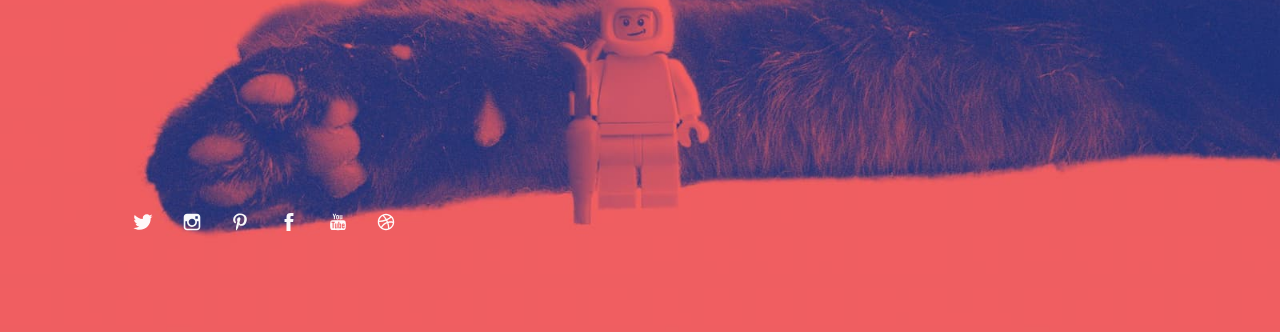
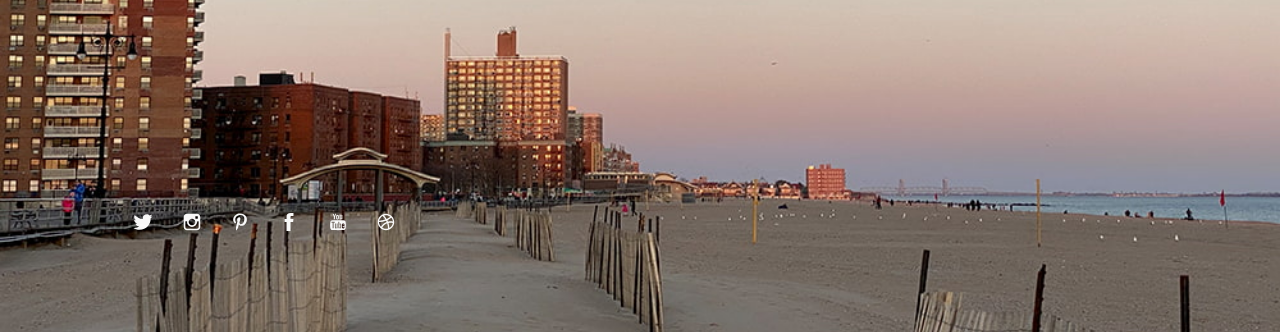
Before and after one commit to junoberlin/junoberlin.github.io, a plain HTML site: page index.html in a window 1280 px wide. Shown: the part 468-800 px from the top of the page. Drawn offline with Linux system fonts and the light colour scheme.

Commit message:
Hintergrundbild geändert

```diff
--- a/assets/css/me.css
+++ b/assets/css/me.css
@@ -103,7 +103,7 @@ body.page-template-page-fullsingle-me {
   letter-spacing: -0.5px;
   color: #999999;
   color: #fff;
-  background-image: url("../../images/hur.jpg");
+  background-image: url("../../images/ConeyIsland.jpg");
   background-position: center center;
   background-size: cover; }
   body.page-template-page-fullsingle-me p {
```
Also changed, not shown: images/ConeyIsland.jpg (added), 2 other files.
